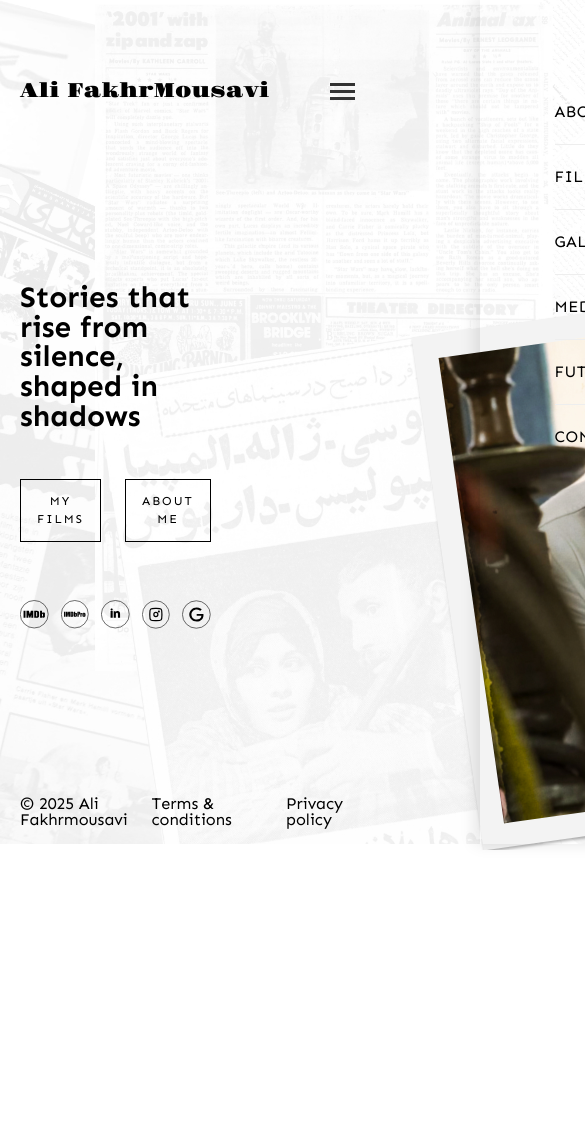
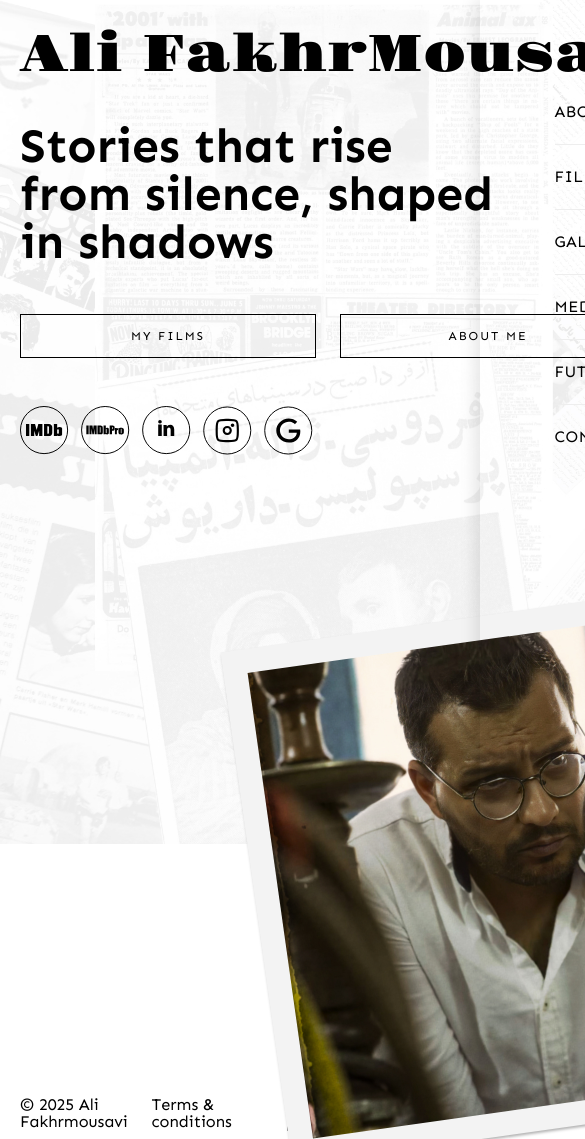
Before and after one commit to amufazalov/gulp, a website: page #src/index.html in a window 390 px wide. Shown: the top 1139 px of the page, 585 px wide, since content can reach past the window. Before the commit the page ends 850 px from the top, so only its background shows below. Drawn offline with nearby package versions, Linux system fonts and the light colour scheme; files that its build step writes are made by us from their sources.

Commit message:
feat - updates for mobile

```diff
--- a/#src/js/common.js
+++ b/#src/js/common.js
@@ -36,7 +36,7 @@ class WebPDetector {
  */
 class NavigationLineCalculator {
     constructor() {
-        this.mobileBreakpoint = 767;
+        this.mobileBreakpoint = 768.98; // Исправлено: приведено в соответствие с SCSS
         this.lineOffset = 20; // отступ от навигации
     }
 
@@ -50,7 +50,7 @@ class NavigationLineCalculator {
 
         const navWrapper = document.querySelector('.header__nav_wrapper');
         const navList = document.querySelector('.nav__list');
-        const nav = document.getElementById('nav');
+        const nav = document.querySelector('.header__nav'); // Исправлено: используем класс вместо id
 
         if (!this.areElementsExist(navWrapper, navList, nav)) {
             return;
@@ -97,9 +97,9 @@ class NavigationLineCalculator {
 class BurgerMenu {
     constructor() {
         this.burgerButton = document.getElementById('burgerButton');
-        this.nav = document.getElementById('nav');
+        this.nav = document.querySelector('.header__nav'); // Исправлено: используем класс вместо id
         this.body = document.body;
-        this.mobileBreakpoint = 767;
+        this.mobileBreakpoint = 768.98; // Исправлено: приведено в соответствие с SCSS
 
         this.navigationCalculator = new NavigationLineCalculator();
 
--- a/#src/scss/blocks/_burger-button.scss
+++ b/#src/scss/blocks/_burger-button.scss
@@ -4,9 +4,9 @@
   display: none;
   flex-direction: column;
   justify-content: center;
-  align-items: center;
-  width: 30px;
-  height: 30px;
+  align-items: left;
+  width: rem(52);
+  height: rem(52);
   background: transparent;
   border: none;
   cursor: pointer;
@@ -15,19 +15,28 @@
   position: relative;
 
   &__line {
-    width: 25px;
-    height: 3px;
-    background: #333;
-    margin: 2px 0;
+    width: rem(34);
+    height: rem(2);
+    border-radius: rem(2);
+    background: var(--color-primary);
+    margin: 5px 0;
     transition: all 0.3s ease;
     transform-origin: center;
+    &:first-of-type {
+      width: rem(28);
+    }
+    &:last-of-type {
+      width: rem(22);
+    }
   }
 
   // Анимация при открытии
   &.is-active {
     .burger-button__line {
-      &:nth-child(1) {
-        transform: rotate(45deg) translate(6px, 6px);
+      width: rem(34);
+      &:first-of-type {
+        width: rem(34);
+        transform: rotate(45deg) translate(rem(8), rem(8));
       }
 
       &:nth-child(2) {
@@ -35,15 +44,16 @@
         transform: scale(0);
       }
 
-      &:nth-child(3) {
-        transform: rotate(-45deg) translate(6px, -6px);
+      &:last-of-type {
+        width: rem(34);
+        transform: rotate(-45deg) translate(rem(8), rem(-8));
       }
     }
   }
 
   &:hover {
     .burger-button__line {
-      background: #007bff;
+      background: var(--color-primary);
     }
   }
 }
--- a/#src/scss/blocks/_header.scss
+++ b/#src/scss/blocks/_header.scss
@@ -31,7 +31,7 @@
         letter-spacing: 0;
 
         @include mobile {
-            font-size: rem(20);
+            font-size: rem(52);
             transition: var(--transition-duration);
             text-wrap: nowrap;
         }
@@ -167,30 +167,3 @@
         }
     }
 }
-
-// Убираем overlay полностью
-/*
-.nav-overlay {
-  position: fixed;
-  top: 0;
-  left: 0;
-  width: 100%;
-  height: 100%;
-  background: rgba(0, 0, 0, 0.5);
-  z-index: 998;
-  opacity: 0;
-  visibility: hidden;
-  transition: opacity 0.3s ease, visibility 0.3s ease;
-
-  &.is-open {
-    opacity: 1;
-    visibility: visible;
-  }
-}
-
-@media (min-width: 768px) {
-  .nav-overlay {
-    display: none;
-  }
-}
-*/
--- a/#src/scss/helpers/_media.scss
+++ b/#src/scss/helpers/_media.scss
@@ -2,7 +2,7 @@
 
 $laptop: 1440.98;
 $tablet: 1023.98;
-$mobile: 767.98;
+$mobile: 768.98;
 $mobile-s: 480.98;
 
 @mixin laptop-above {
--- a/#src/scss/pages/_homepage.scss
+++ b/#src/scss/pages/_homepage.scss
@@ -6,14 +6,25 @@
     flex-direction: column;
     justify-content: space-between;
     min-height: 100vh;
+
+    @include mobile {
+        padding: rem(20)
+    }
 }
 
 .hero {
+
+    @include mobile {
+        margin-top: rem(32);
+    }
 
     &__container {
         display: grid;
         grid-template-columns: 1fr 2fr;
 
+        @include mobile {
+            grid-template-columns: 1fr;
+        }
     }
 
     &__content {
@@ -36,8 +47,15 @@
 
             font-family: 'SenBold', sans-serif;
             font-weight: 700;
-            margin: 0
+            margin: 0;
+
+            @include mobile {
+                font-size: rem(48);
+                line-height: rem(48);
+                max-width: rem(483);
+            }
         }
+
     }
 
     &__buttons {
```
